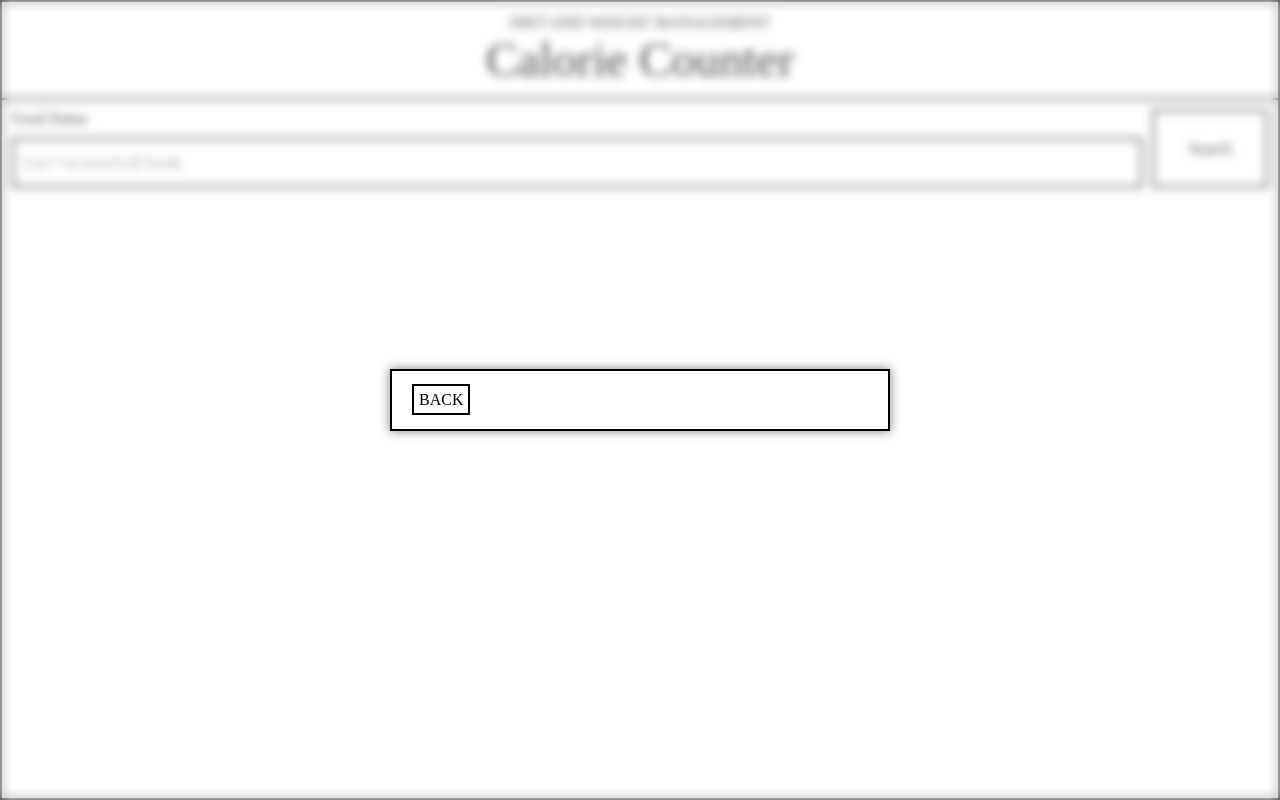
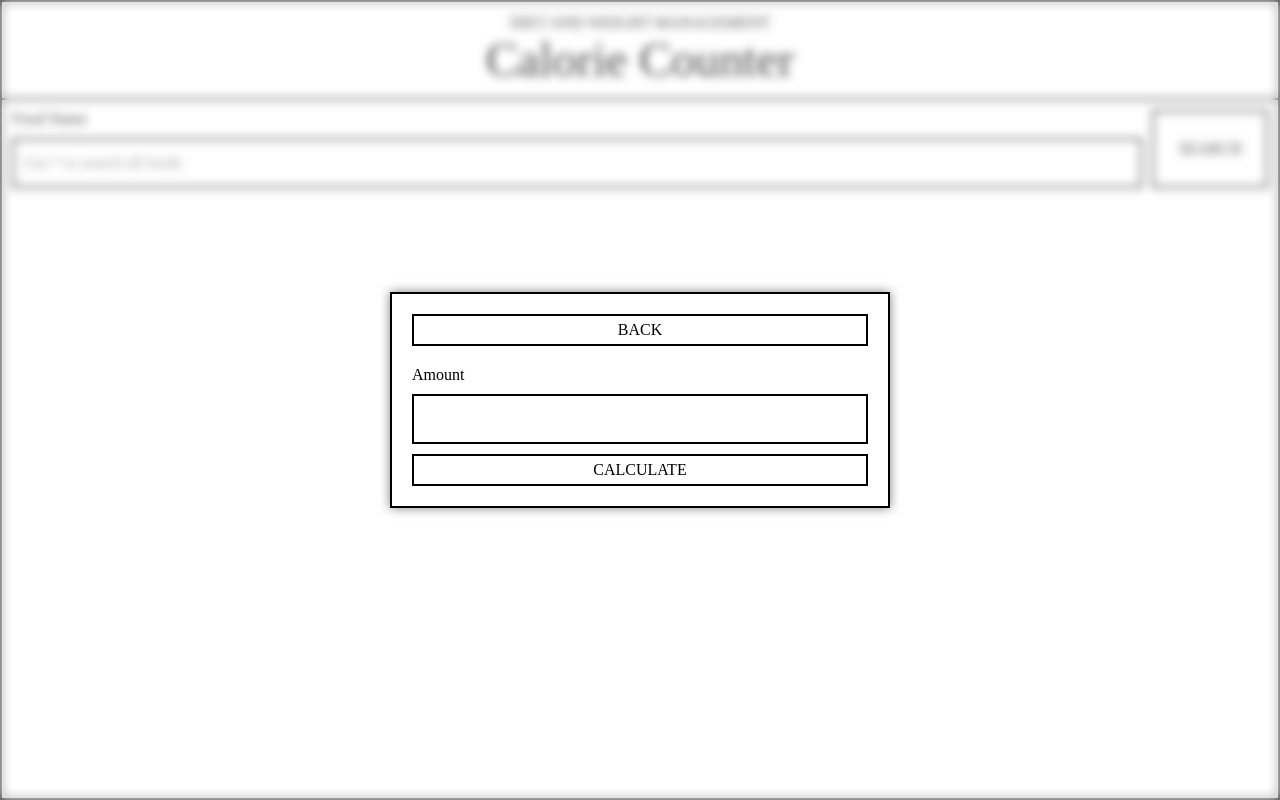
Before and after one commit to samuelsilvadev/calorie-counter-take-1, a React (Create React App) app in the folder app/: page /calculator/1 in a window 1280 px wide. Built offline with nearby package versions, Linux system fonts and the light colour scheme; no server answers.

Commit message:
refactor(app): reuse Button component acress the app
- Added static form on calculator page
- Added Button component on Food item and Calculator
- Added Button on Home page

```diff
--- a/app/src/components/button/Button.tsx
+++ b/app/src/components/button/Button.tsx
@@ -11,6 +11,7 @@ interface Props {
   className?: string;
   type?: React.ButtonHTMLAttributes<HTMLButtonElement>["type"];
   "aria-label"?: string;
+  disabled?: boolean;
 }
 
 function Button({
@@ -19,6 +20,7 @@ function Button({
   as = "button",
   type,
   to,
+  disabled,
   "aria-label": ariaLabel,
 }: Props) {
   const combinedClassName = `${styles.button} ${className}`;
@@ -36,7 +38,12 @@ function Button({
   }
 
   return (
-    <button className={combinedClassName} type={type} aria-label={ariaLabel}>
+    <button
+      className={combinedClassName}
+      type={type}
+      aria-label={ariaLabel}
+      disabled={disabled}
+    >
       {children}
     </button>
   );
--- a/app/src/components/food-item/FoodItem.module.css
+++ b/app/src/components/food-item/FoodItem.module.css
@@ -10,15 +10,6 @@
 }
 
 .button {
-  text-transform: uppercase;
-  text-align: center;
-  border: 2px solid #000;
-  cursor: pointer;
-  padding: 5px;
   grid-column: 2 / 3;
   grid-row: 1 / 2;
 }
-
-.button:where(:hover, :focus) {
-  background-color: #f2ca1e;
-}
--- a/app/src/components/food-item/FoodItem.tsx
+++ b/app/src/components/food-item/FoodItem.tsx
@@ -1,5 +1,5 @@
-import { Link } from "react-router-dom";
 import type { Food } from "../../types/food";
+import Button from "../button";
 import styles from "./FoodItem.module.css";
 
 type Props = {
@@ -15,13 +15,14 @@ function FoodItem({ food }: Props) {
           {food.calories} calories | Serving size: {food.portionAmount}{" "}
           {food.portionDisplayName}
         </h3>
-        <Link
+        <Button
+          as="link"
           className={styles.button}
+          aria-label={`Go to the calculator page of the ${food.name}`}
           to={`/calculator/${food.code}`}
-          aria-label={`Go to the calculator page of the ${food.name}`}
         >
           Select
-        </Link>
+        </Button>
       </article>
     </li>
   );
--- a/app/src/views/calculator/Calculator.module.css
+++ b/app/src/views/calculator/Calculator.module.css
@@ -21,12 +21,19 @@
   padding: 20px;
 }
 
-.button {
-  text-transform: uppercase;
-  text-align: center;
+.back {
+  display: block;
+  margin-bottom: 20px;
+}
+
+.form {
+  display: grid;
+  grid-template-rows: repeat(3, auto);
+  gap: 10px;
+}
+
+.input {
   border: 2px solid #000;
-  cursor: pointer;
-  padding: 5px;
-  grid-column: 2 / 3;
-  grid-row: 1 / 2;
+  height: 50px;
+  padding: 0 10px;
 }
--- a/app/src/views/calculator/Calculator.tsx
+++ b/app/src/views/calculator/Calculator.tsx
@@ -1,13 +1,25 @@
-import { Link } from "react-router-dom";
+import Button from "../../components/button";
 import styles from "./Calculator.module.css";
 
 function Calculator() {
   return (
     <div className={styles.wrapper}>
       <section className={styles.content}>
-        <Link className={styles.button} to="/">
-          Back
-        </Link>
+        <header>
+          <Button className={styles.back} as="link" to="/">
+            Back
+          </Button>
+        </header>
+        <form className={styles.form}>
+          <label htmlFor="amount">Amount</label>
+          <input
+            className={styles.input}
+            id="amount"
+            type="text"
+            name="amount"
+          />
+          <Button>Calculate</Button>
+        </form>
       </section>
     </div>
   );
--- a/app/src/views/home/Home.tsx
+++ b/app/src/views/home/Home.tsx
@@ -3,6 +3,7 @@ import { gql, useQuery } from "@apollo/client";
 import { useForm } from "react-hook-form";
 import type { Food } from "../../types/food";
 import FoodList from "../../components/food-list/FoodList";
+import Button from "../../components/button";
 import styles from "./Home.module.css";
 
 type SearchForm = {
@@ -77,13 +78,13 @@ function Home() {
             placeholder="Use * to search all foods"
             {...register("foodName", { required: true })}
           />
-          <button
+          <Button
             className={styles.submitButton}
             type="submit"
             disabled={loading || !!error}
           >
             Search
-          </button>
+          </Button>
         </form>
         {!loading && !error && !!data?.foodsByName?.foods?.length && (
           <FoodList foods={data.foodsByName.foods} />
```
